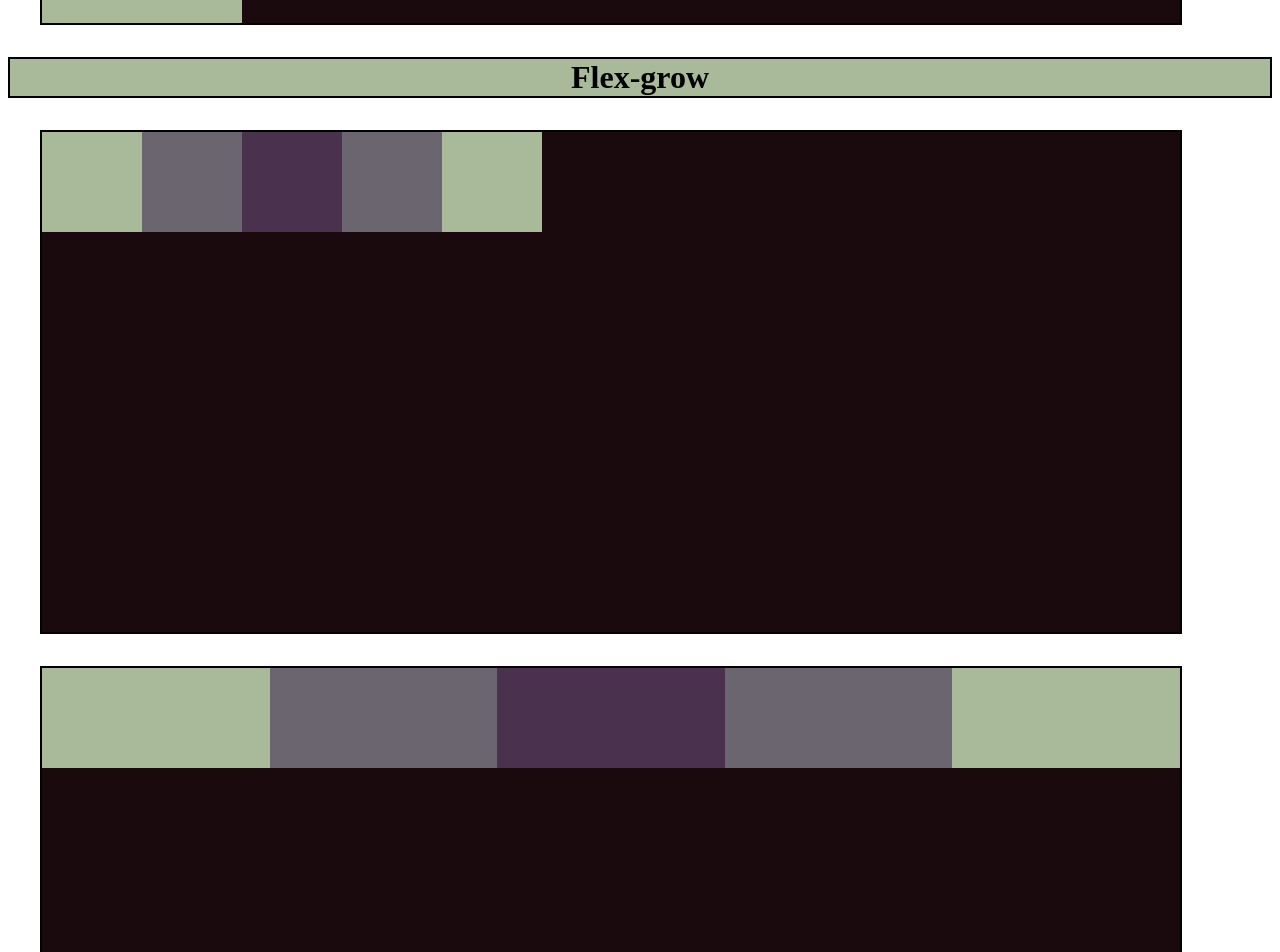
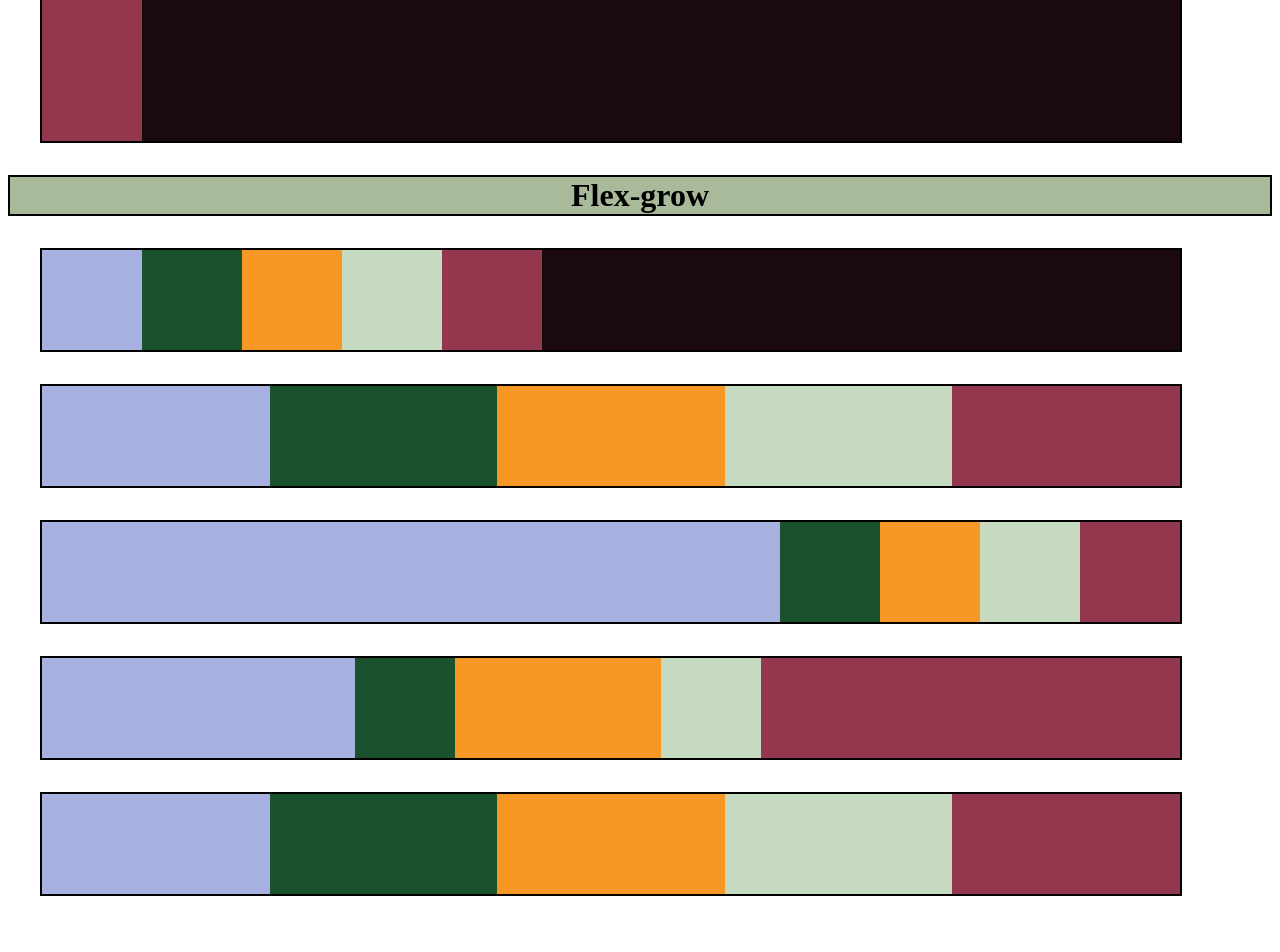
Before and after one commit to Biumsp/web-developing, a plain HTML site: page CSS/11-flex_sizing/index.html in a window 1280 px wide. Shown: the part 1300-2252 px from the top of the page. After the commit the page ends 2228 px from the top, so only its background shows below. Drawn offline with Linux system fonts and the light colour scheme.

Commit message:
Add info

```diff
--- a/CSS/11-flex_sizing/app.css
+++ b/CSS/11-flex_sizing/app.css
@@ -7,10 +7,9 @@ h2 {
     text-align: center;
 }
 
-section section.flex {
+section.flex section {
     display: flex;
     width: 90%;
-    height: 500px;
     background-color: #1A090D;
     border: 2px solid black;
     margin: 2em;
@@ -18,15 +17,23 @@ section section.flex {
 }
 
 div {
-    background-color: #A8BA9A;
+    background-color: #A6B1E1;
 }
 
 div:nth-of-type(2n) {
-    background-color: #6B6570;
+    background-color: #1B512D;
 }
 
 div:nth-of-type(3n) {
-    background-color: #4A314D;
+    background-color: #F79824;
+}
+
+div:nth-of-type(4n) {
+    background-color: #C6DABF;
+}
+
+div:nth-of-type(5n) {
+    background-color: #92374D;
 }
 
 #flex-basis section#row {
@@ -38,10 +45,10 @@ div:nth-of-type(3n) {
 }
 
 #flex-basis section div {
-    width: 200px;
-    height: 200px;
+    width: 100px;
+    height: 100px;
 
-    flex-basis: 400px;
+    flex-basis: 200px;
 }
 
 
@@ -69,3 +76,14 @@ div:nth-of-type(3n) {
 #distributed div:nth-of-type(5) {
     flex-grow: 1.5;
 }
+
+section.wrap {
+    flex-wrap: wrap;
+    align-items: center;
+    align-content: center;
+    justify-content: center;
+}
+
+section.wrap div {
+    flex-grow: 1;
+}
--- a/CSS/11-flex_sizing/index.html
+++ b/CSS/11-flex_sizing/index.html
@@ -23,7 +23,8 @@
             flex-grow: distributes the available space between the elements with this property set. They grow and get to
             occupy a portion of the available space that is given by the fraction of their value, divided by the sum of
             the values of all the elements. I.e., if you give one element flex-grow: 1; and the other flex-grow: 2; the
-            second one will eat up twice as much the space of first one
+            second one will eat up twice as much the space of first one. If flex-wrap is enabled, this happens at every
+            new line/column.
         </li>
         <li></li>
     </ul>
@@ -31,8 +32,8 @@
 
     <h2>Flex-basis</h2>
 
-    <section id="flex-basis">
-        <section id="row" class="flex">
+    <section id="flex-basis" class="flex">
+        <section id="row">
             <div></div>
             <div></div>
             <div></div>
@@ -40,7 +41,7 @@
             <div></div>
         </section>
 
-        <section id="column" class="flex">
+        <section id="column">
             <div></div>
             <div></div>
             <div></div>
@@ -51,8 +52,8 @@
 
     <h2>Flex-grow</h2>
 
-    <section id="flex-grow">
-        <section class="flex">
+    <section id="flex-grow" class="flex">
+        <section>
             <div></div>
             <div></div>
             <div></div>
@@ -60,7 +61,7 @@
             <div></div>
         </section>
 
-        <section class="flex" id="grow_all">
+        <section id="grow_all">
             <div></div>
             <div></div>
             <div></div>
@@ -68,7 +69,7 @@
             <div></div>
         </section>
 
-        <section class="flex">
+        <section>
             <div id="grow"></div>
             <div></div>
             <div></div>
@@ -76,7 +77,15 @@
             <div></div>
         </section>
 
-        <section class="flex" id="distributed">
+        <section id="distributed">
+            <div></div>
+            <div></div>
+            <div></div>
+            <div></div>
+            <div></div>
+        </section>
+
+        <section class="wrap">
             <div></div>
             <div></div>
             <div></div>
```
